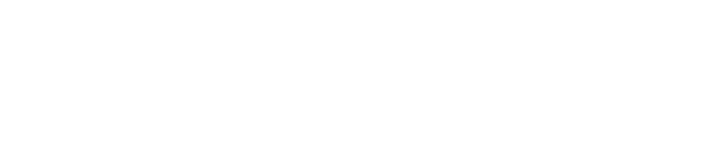
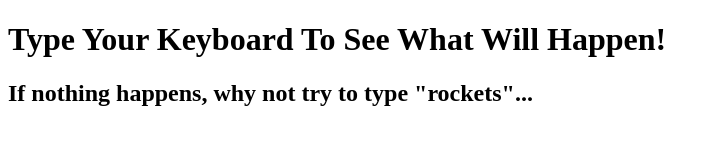
Before and after one commit to xiu066/JavaScript-Practice, a plain HTML site: page Key Sequence Detection/index.html in a window 1280 px wide. Shown: the whole page, without its empty margins (0-719 px from the left). Drawn offline with Linux system fonts and the light colour scheme.

Commit message:
Update index.html

```diff
--- a/Key Sequence Detection/index.html
+++ b/Key Sequence Detection/index.html
@@ -6,6 +6,8 @@
   <script type="text/javascript" src="http://www.cornify.com/js/cornify.js"></script>
 </head>
 <body>
+  <h1> Type Your Keyboard To See What Will Happen! </h1>
+  <h2> If nothing happens, why not try to type "rockets"...</h2>
 <script>
 
 const pressed = [];
```
